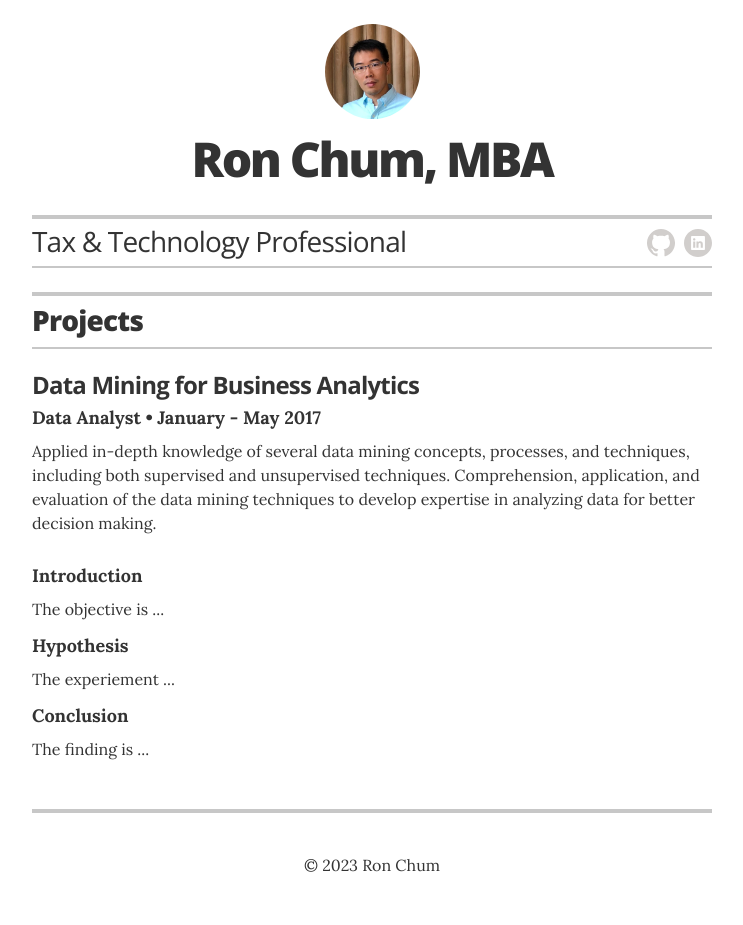
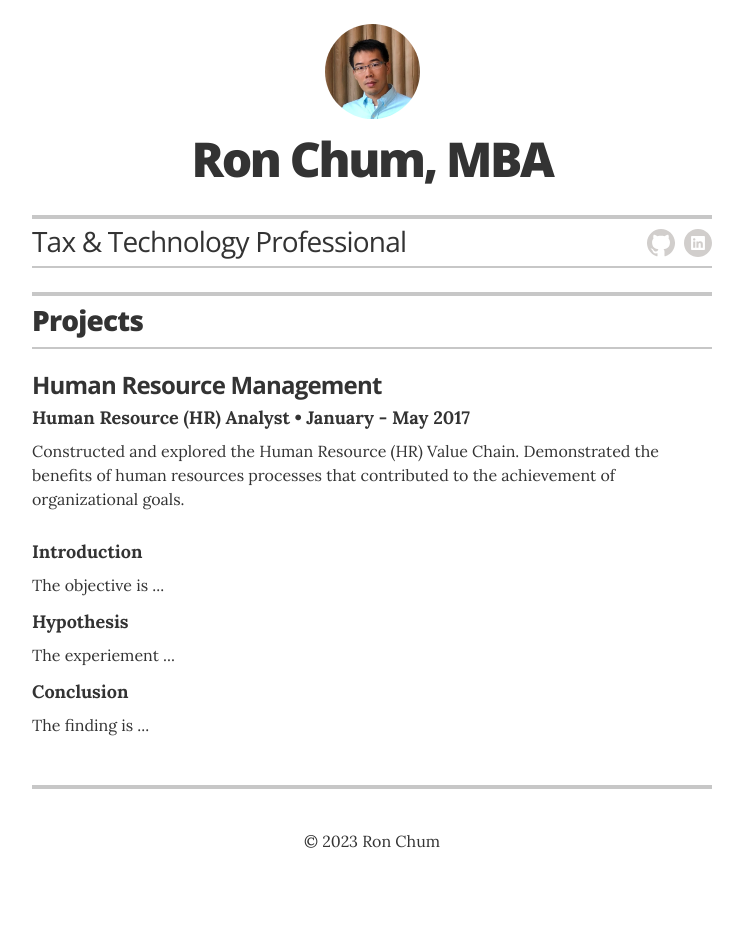
Before and after one commit to rchum/p2, a Jekyll site: the page built from index.html, in a window 1280 px wide. Shown: the whole page, without its empty margins (268-1011 px from the left). Built offline with Jekyll 4.4.1, drawn with Linux system fonts in a browser that asks for light colours; after the commit the page ends 901 px from its top, so only the background shows below that.

Commit message:
Update projects.yml

```diff
--- a/_data/projects.yml
+++ b/_data/projects.yml
@@ -1,10 +1,10 @@
 # Projects
 # uncomment the urls if you wish to display them, and add your own URL
-- project: Data Mining for Business Analytics
-  role: Data Analyst
+- project: Human Resource Management
+  role: Human Resource (HR) Analyst
   duration: January - May 2017
   #url: https://www.linkedin.com/in/chumr/
-  description: Applied in-depth knowledge of several data mining concepts, processes, and techniques, including both supervised and unsupervised techniques. Comprehension, application, and evaluation of the data mining techniques to develop expertise in analyzing data for better decision making.
+  description: Constructed and explored the Human Resource (HR) Value Chain. Demonstrated the benefits of human resources processes that contributed to the achievement of organizational goals.
 
   role1: Introduction
   description1: The objective is ...
```
